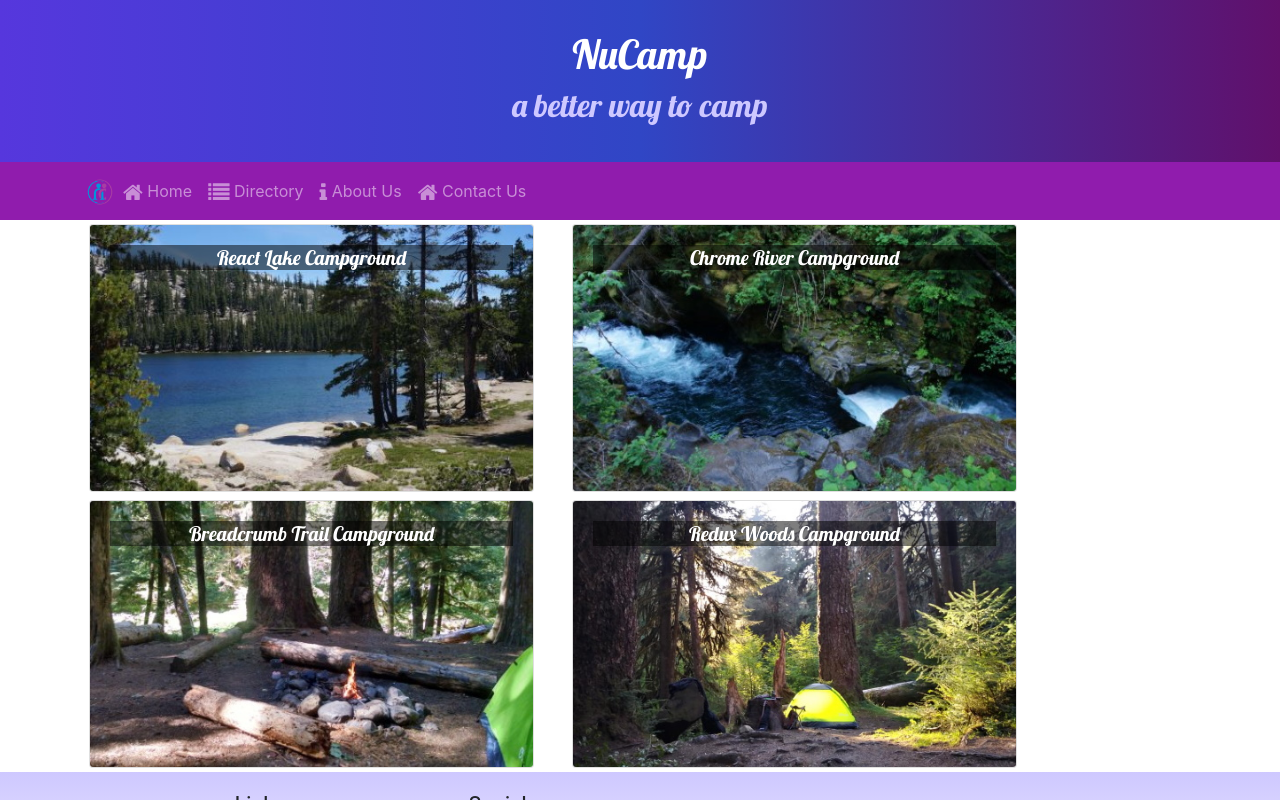
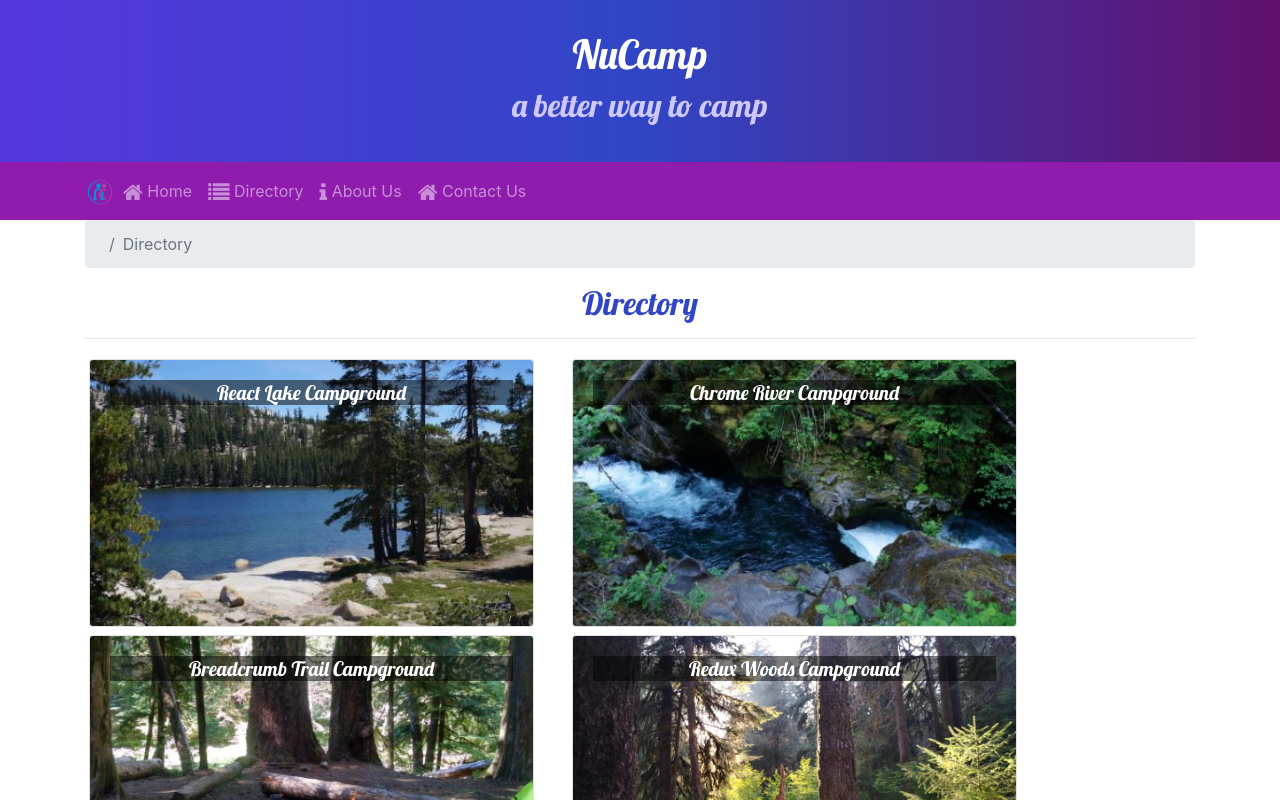
Before and after one commit to jakthedev/reactSite, a React (Create React App) app: page /directory in a window 1280 px wide. Shown: the top 800 px of the page. Built offline with nearby package versions, Linux system fonts and the light colour scheme.

Commit message:
Updated all the components to have the breadcrumbs at the top of the page for navagation

```diff
--- a/src/components/CampsiteInfoComponent.js
+++ b/src/components/CampsiteInfoComponent.js
@@ -1,5 +1,6 @@
 import React from 'react';
-import { Card, CardImg, CardText, CardBody, CardTitle } from 'reactstrap';
+import { Card, CardImg, CardText, CardBody, CardTitle, Breadcrumb, BreadcrumbItem } from 'reactstrap';
+import { Link } from 'react-router-dom';
 
 function RenderCampsite({campsite}) {
     return(
@@ -7,7 +8,7 @@ function RenderCampsite({campsite}) {
             <Card>
                 <CardImg top src={campsite.image} alt={campsite.name} />
                 <CardBody>
-                    <CardTitle>{campsite.name}</CardTitle>
+                    {/* <CardTitle>{campsite.name}</CardTitle>  */}
                     <CardText>{campsite.description}</CardText>
                 </CardBody>
             </Card>
@@ -41,13 +42,23 @@ function RenderCampsite({campsite}) {
 
 
 
-function Campsiteinfo(props) {
+function CampsiteInfo(props) {
     if (props.campsite) {
         return (
             <div className="container">
+                 <div className="row">
+                <div className="col">
+                <Breadcrumb>
+                            <BreadcrumbItem><Link to="/directory">Directory</Link></BreadcrumbItem>
+                            <BreadcrumbItem active>{props.campsite.name}</BreadcrumbItem>
+                           </Breadcrumb>
+                    <h2>{props.campsite.name}</h2>
+                    <hr />
+                </div>
+            </div>
             <div className="row">
                 <RenderCampsite campsite={props.campsite} />
-                <RenderComments comments={props.campsite.comments} />
+                <RenderComments comments={props.comments} />
                 </div>
             </div>
         );
@@ -58,4 +69,4 @@ function Campsiteinfo(props) {
 
 
 
-export default Campsiteinfo;
+export default CampsiteInfo;
--- a/src/components/ContactComponent.js
+++ b/src/components/ContactComponent.js
@@ -1,10 +1,16 @@
 import React from 'react';
+import { Breadcrumb, BreadcrumbItem } from 'reactstrap';
+import { Link } from 'react-router-dom';
 
 function Contact(props) {
     return (
         <div className="container">
             <div className="row">
                 <div className="col">
+                <Breadcrumb>
+                            <BreadcrumbItem><Link to="/home"></Link></BreadcrumbItem>
+                            <BreadcrumbItem active>Contact Us</BreadcrumbItem>
+                           </Breadcrumb>
                     <h2>Contact Us</h2>
                     <hr />
                 </div>
--- a/src/components/DirectoryComponent.js
+++ b/src/components/DirectoryComponent.js
@@ -1,14 +1,18 @@
 import React from 'react';
-import { Card, CardImg, CardImgOverlay, CardTitle } from 'reactstrap';
+import { Card, CardImg, CardImgOverlay, CardTitle, Breadcrumb, BreadcrumbItem } from 'reactstrap';
+import { Link } from 'react-router-dom';
 
 function RenderDirectoryItem({campsite}) {
     return (
         <Card >
+            <Link to={`/directory/${campsite.id}`}>
                     <CardImg width="100%" src={campsite.image} alt={campsite.name} />
                     <CardImgOverlay>
                     <CardTitle>{campsite.name}</CardTitle>
                     </CardImgOverlay>
+                    </Link>
                     </Card>
+
     );
 }
 
@@ -25,6 +29,16 @@ function Directory(props) {
             return (
                 <div className= "container">
                     <div className="row">
+                        <div className="col">
+                           <Breadcrumb>
+                            <BreadcrumbItem><Link to="/home"></Link></BreadcrumbItem>
+                            <BreadcrumbItem active>Directory</BreadcrumbItem>
+                           </Breadcrumb>
+                           <h2>Directory</h2>
+                           <hr />
+                        </div>
+                    </div>
+                    <div className="row">
                         {directory}
                     </div>
                     </div>
--- a/src/components/HomeComponent.js
+++ b/src/components/HomeComponent.js
@@ -4,11 +4,11 @@ import { Card, CardImg, CardText, CardBody, CardTitle } from 'reactstrap';
 function RenderHomeCard({item}) {
     return (
         <Card>
-            <CardImg src={item.image} alt={item.name} />
+            {/* <CardImg src={item.image} alt={item.name} />
             <CardBody>
                 <CardTitle>{item.name}</CardTitle>
                 <CardText>{item.description}</CardText>
-            </CardBody>
+            </CardBody> */}
         </Card>
     );
 }
--- a/src/components/MainComponent.js
+++ b/src/components/MainComponent.js
@@ -1,6 +1,6 @@
 import React, { Component } from 'react';
 import Directory from './DirectoryComponent';
-import Campsiteinfo from './CampsiteInfoComponent';
+import CampsiteInfo from './CampsiteInfoComponent';
 import Header from './HeaderComponent';
 import Footer from './FooterComponent';
 import Home from './HomeComponent';
@@ -35,7 +35,18 @@ class Main extends Component {
               partner={this.state.partners.filter(partner => partner.featured)[0]}
             />
         );
-      };
+      }
+
+      const CampsiteWithId = ({match}) => {
+        return (
+          <CampsiteInfo
+          campsite={this.state.campsites.filter(campsite => campsite.id ===
+          +match.params.campsiteId)[0]}
+          comments={this.state.comments.filter(comment => comment.campsiteId ===
+            +match.params.campsiteId)} />
+
+        );
+      }
 
       return (
           <div >
@@ -44,6 +55,8 @@ class Main extends Component {
                 <Route path='/home' component={HomePage} />
                 <Route exact path='/directory' render={() =>
                 <Directory campsites={this.state.campsites} />} />
+                <Route path='/directory/:campsiteId' component={CampsiteWithId} />
+
                 <Route exact path='/contactus' component={Contact} />
               <Redirect to='/home' />
               </Switch>
```
Also changed, not shown: 1 other file (tests, documents, lock files or other folders).
